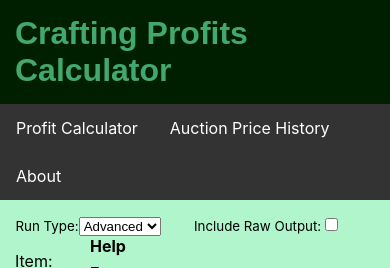
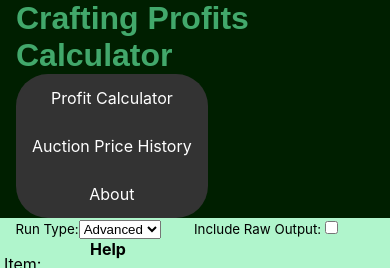
Before and after one commit to hschimke/WorldOfWarcraft_CraftingProfitCalculator-go, a React (Create React App) app in the folder web-client/: page / in a window 390 px wide. Shown: the top 268 px of the page. Built offline with nearby package versions, Linux system fonts and the light colour scheme; no server answers.

Commit message:
begin rebuild of site layout

```diff
--- a/web-client/public/index.html
+++ b/web-client/public/index.html
@@ -3,7 +3,7 @@
 
 <head>
   <meta charset="utf-8" />
-  <link rel="icon" href="%PUBLIC_URL%/favicon.ico" />
+  <link rel="icon" href="%PUBLIC_URL%/Gold.svg" />
   <meta name="viewport" content="width=device-width, initial-scale=1" />
   <meta name="theme-color" content="#000000" />
   <meta name="description" content="Crafting Profits Calculator" />
--- a/web-client/src/App.css
+++ b/web-client/src/App.css
@@ -1,23 +1,24 @@
 .App {
-  text-align: center;
   height: 100%;
   min-height: 100%;
-}
-
-.App .Main {
-  clear: both;
-  text-align: left;
-  margin: 15px;
+  display: flex;
+  flex-direction: column;
 }
 
 .App .Header {
-  text-align: left;
-  padding: 15px;
+  width: 100%;
   background-color: #001f00;
+  display: flex;
+  flex-direction: row;
+  min-height: 4em;
+  align-items: center;
+  column-gap: 2em;
+  justify-content: flex-start;
 }
 
 .App .Header H1 {
   font-family: sans-serif;
+  font-size: 2em;
   color: #42A86B;
   margin: 0px;
 }
@@ -28,6 +29,10 @@
   padding: 0;
   overflow: hidden;
   background-color: #333;
+  border-radius: 2em;
+  font-size: 1em;
+  display: flex;
+  align-items: center;
 }
 
 .App .Nav ul li {
@@ -45,3 +50,28 @@
 .App .Nav ul li a:hover {
   background-color: #111;
 }
+
+.App .MainHolder {
+  display: flex;
+  justify-content: center;
+}
+
+.App .MainHolder .Main {
+  max-width: 95%;
+}
+
+@media only screen and (max-width: 700px) {
+  .App .Header {
+    flex-direction: column;
+    align-items: flex-start;
+    padding-left: 1em;
+  }
+
+  .App .Nav ul {
+    flex-direction: column;
+  }
+
+  .App .MainHolder .Main {
+    max-width: 98%;
+  }
+}
--- a/web-client/src/App.tsx
+++ b/web-client/src/App.tsx
@@ -18,7 +18,6 @@ function App() {
       <div className="App">
         <div className="Header">
           <h1>Crafting Profits Calculator</h1>
-        </div>
           <div className="Nav">
             <ul>
               <li>
@@ -34,12 +33,15 @@ function App() {
               </li>
             </ul>
           </div>
+        </div>
+        <div className="MainHolder">
           <div className="Main">
             <Routes>
               <Route path="/auctions" element={<Auctions />} />
               <Route path="/" element={<RunCoordinator />} />
               <Route path="/about" element={<About />} />
             </Routes>
+          </div>
         </div>
         <Footer />
       </div>
```
Also changed, not shown: web-client/public/Gold.svg (added). Lines whose indentation alone changed are shown as unchanged.
